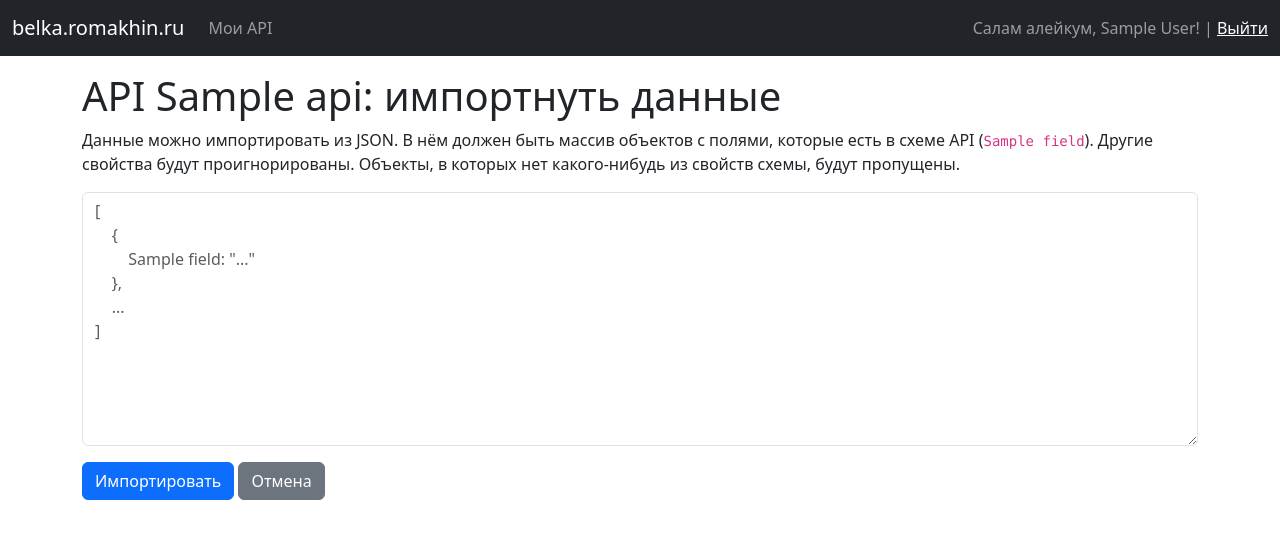
After one commit to uisky/belka, a Flask app: page /my/api/1/data/import in a window 1280 px wide. The commit adds this page. Shown: the top 539 px of the page. Run offline with Flask 3, Linux system fonts and the light colour scheme; a user stored in the database is signed in; tables that the repository leaves empty hold one stand-in row (values such as "Sample post"); some libraries are stand-ins or nearby versions.

Commit message:
Data import

```diff
--- a/belka/my/views.py
+++ b/belka/my/views.py
@@ -1,3 +1,5 @@
+import json
+
 from flask import redirect, render_template, request, flash, url_for, abort
 from flask_login import current_user, login_user, logout_user, login_required
 from flask_wtf import FlaskForm
@@ -84,6 +86,7 @@ def data(api_id):
 
 
 @bp.post('/apis/<int:api_id>/data')
+@login_required
 def data_add(api_id):
     q = db.select(Api).filter_by(user_id=current_user.id, id=api_id)
     api = db.one_or_404(q, description='API не найден. Удалили, может?')
@@ -105,6 +108,7 @@ def data_add(api_id):
 
 
 @bp.post('/api/<int:api_id>/data/delete')
+@login_required
 def data_delete(api_id):
     q = db.select(Api).filter_by(user_id=current_user.id, id=api_id)
     api = db.one_or_404(q, description='API не найден. Удалили, может?')
@@ -113,3 +117,46 @@ def data_delete(api_id):
     db.session.commit()
 
     return redirect(url_for('.data', api_id=api.id))
+
+
+@bp.route('/api/<int:api_id>/data/import', methods=['GET', 'POST'])
+@login_required
+def data_import(api_id):
+    q = db.select(Api).filter_by(user_id=current_user.id, id=api_id)
+    api = db.one_or_404(q, description='API не найден. Удалили, может?')
+
+    def process_data():
+        if type(data) is not list:
+            flash('В JSON должен содержаться массив объектов!', 'danger')
+            return False
+
+        q = db.select(db.func.max(Data.sort)).filter_by(api_id=api.id)
+        s = db.session.execute(q).scalar_one_or_none() or 0
+        new_sort = s + 1
+
+        for i, src_obj in enumerate(data):
+            put_obj = {}
+            for field in api.fields:
+                if field.name in src_obj:
+                    put_obj[field.name] = field.coerce(src_obj[field.name])
+            if not put_obj:
+                flash(f'В элементе #{i} не было ни одного свойства из схемы', 'warning')
+                continue
+
+            rec = Data(api_id=api.id, sort=new_sort, content=put_obj)
+            new_sort += 1
+            db.session.add(rec)
+
+        db.session.commit()
+        return True
+
+    if request.form.get('json'):
+        try:
+            data = json.loads(request.form['json'])
+        except json.decoder.JSONDecodeError as e:
+            flash('Ошибка в JSON: ' + str(e), 'danger')
+        else:
+            if process_data():
+                return redirect(url_for('.index'))
+
+    return render_template('my/data_import.html', api=api)
--- /dev/null
+++ b/belka/templates/my/data_import.html
@@ -0,0 +1,30 @@
+{% extends 'base.html' %}
+
+{% block content %}
+<h1>
+    API {{ api.name }}: импортнуть данные
+</h1>
+
+<p>
+    Данные можно импортировать из JSON. В нём должен быть массив объектов с полями, которые есть в
+    схеме API ({% for field in api.fields %}<code>{{ field.name }}</code>{% if not loop.last %}, {% endif %}{% endfor %}).
+    Другие свойства будут проигнорированы. Объекты, в которых нет какого-нибудь из свойств схемы, будут пропущены.
+</p>
+
+<form method="post" action="{{ url_for('.data_import', api_id=api.id) }}">
+    <input type="hidden" name="csrf_token" value="{{ csrf_token() }}">
+    <div class="mb-3">
+        <textarea name="json" rows="10" class="form-control" placeholder="[
+    {
+        {% for field in api.fields %}{{ field.name }}: &quot;...&quot;{% if not loop.last %},
+        {% endif %}{% endfor %}
+    },
+    ...
+]"></textarea>
+    </div>
+    <button type="submit" class="btn btn-primary">Импортировать</button>
+    <a href="{{ url_for('.index') }}" class="btn btn-secondary">Отмена</a>
+</form>
+
+
+{% endblock %}
--- a/belka/templates/my/index.html
+++ b/belka/templates/my/index.html
@@ -15,15 +15,16 @@
 <div class="container">
 {% for api, cnt_data in apis %}
 <div class="row mb-4" style="border-bottom: 2px solid black">
-    <div class="col-10">
+    <div class="col-9">
         <code><strong>{{ api.name }}</strong></code> (записей: {{ cnt_data }} шт)
         <p>{{ api.title }}</p>
         <a href="{{ url_for('api.items', api_name=api.name, _external=True) }}" target="_blank"><code>
             {{ url_for('api.items', api_name=api.name, _external=True) }}
         </code></a>
     </div>
-    <div class="col-2 text-end">
+    <div class="col-3 text-end">
         <a href="{{ url_for('.data', api_id=api.id) }}" class="btn btn-sm btn-success mb-1">Данные</a>
+        <a href="{{ url_for('.data_import', api_id=api.id) }}" class="btn btn-sm btn-success mb-1">Импортировать</a>
         <a href="{{ url_for('.edit', api_id=api.id) }}" class="btn btn-sm btn-warning mb-1">Изменить схему</a><br>
     </div>
 </div>
```
